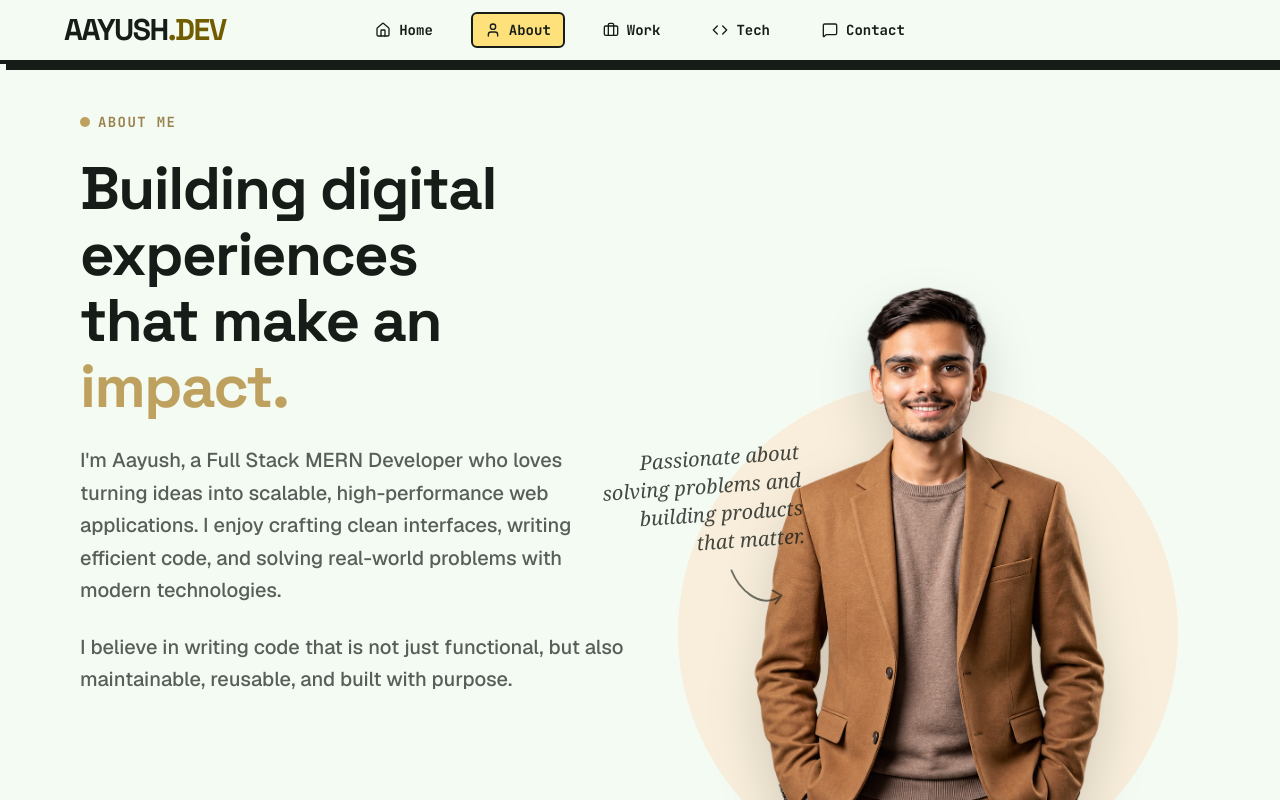
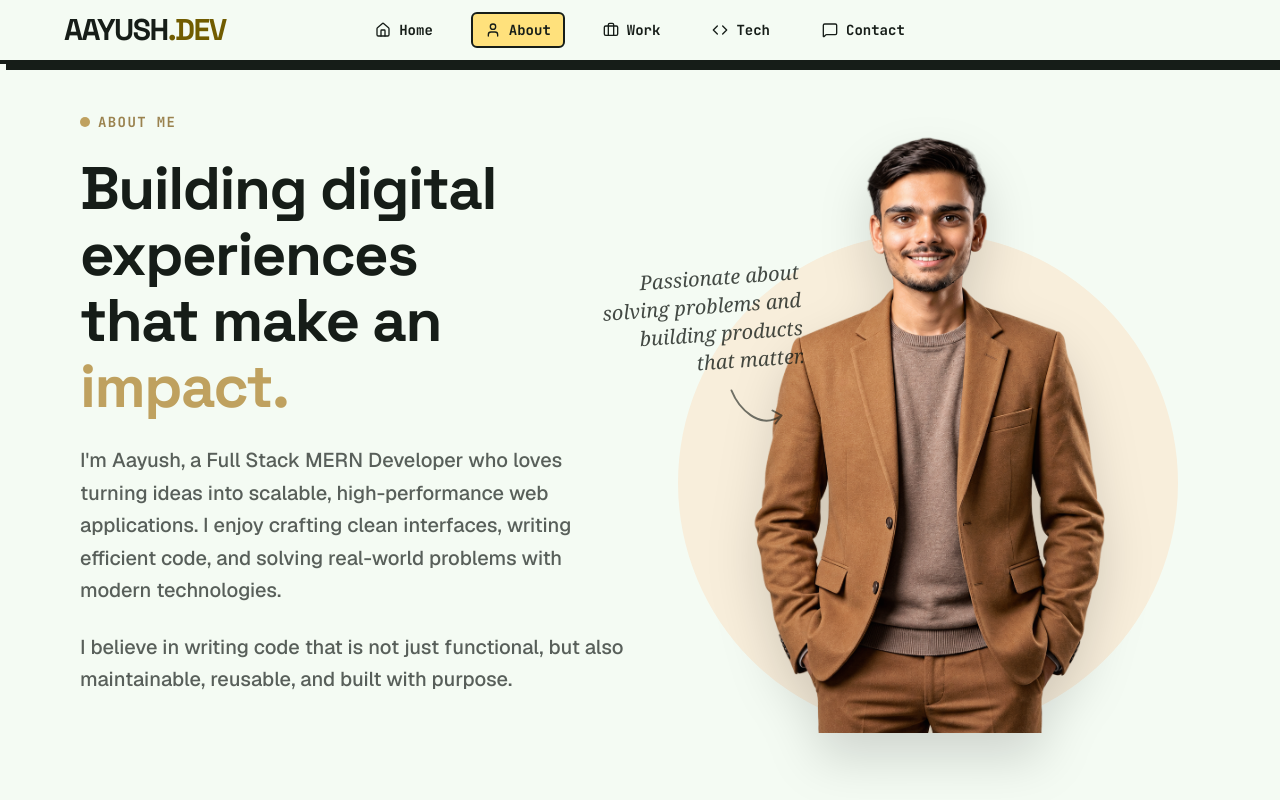
Before and after one commit to AayushDolasiya/Aayush-Dolasiya, a React (Vite) app: page /about in a window 1280 px wide. Shown: the top 800 px of the page. Built offline with nearby package versions, Linux system fonts and the light colour scheme.

Commit message:
Fix portfolio design

```diff
--- a/src/pages/About.tsx
+++ b/src/pages/About.tsx
@@ -174,7 +174,7 @@ B.S. in Computer Science & Information Technology
         </motion.div>
 
         {/* RIGHT COLUMN: Image & Graphics */}
-        <div className="relative flex justify-center items-center w-full min-h-[500px] lg:min-h-full z-10 order-1 lg:order-2 -mt-12 sm:-mt-16 md:-mt-24 lg:-mt-[200px] xl:-mt-[220px]">
+        <div className="relative flex justify-center items-center w-full min-h-[500px] lg:min-h-full z-10 order-1 lg:order-2 -mt-12 sm:-mt-16 md:-mt-24 lg:-mt-[500px] xl:-mt-[520px]">
 
           {/* Dotted Patterns */}
           <div className="absolute top-10 right-10 w-24 h-24 opacity-30 bg-[radial-gradient(#d4c39f_2px,transparent_2px)] [background-size:12px_12px] z-0"></div>
```
